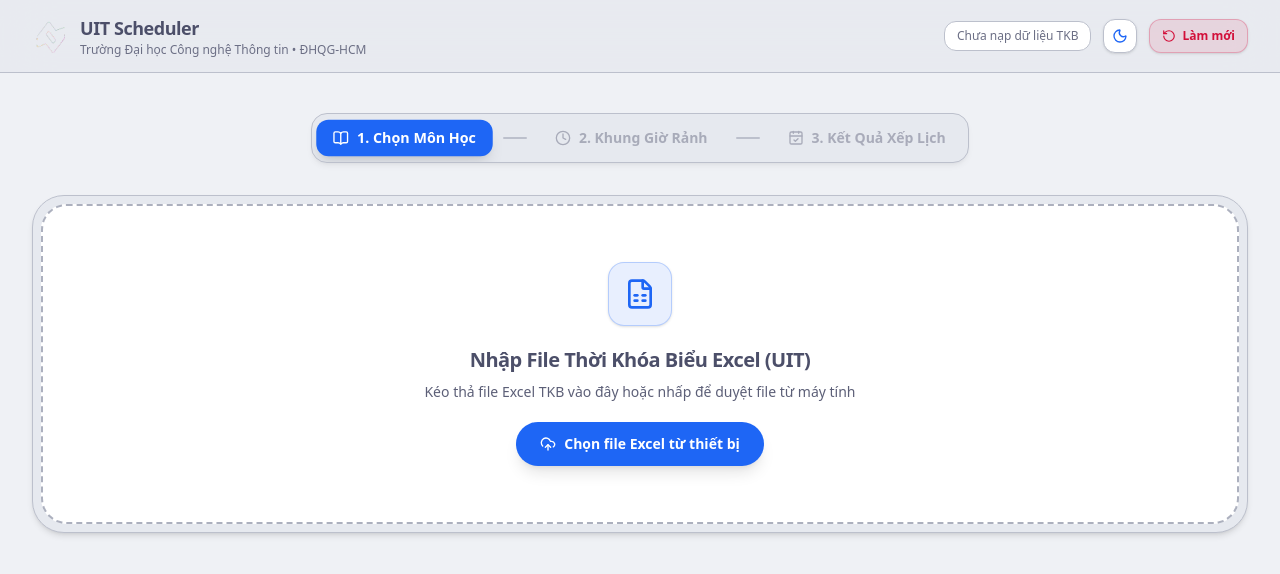
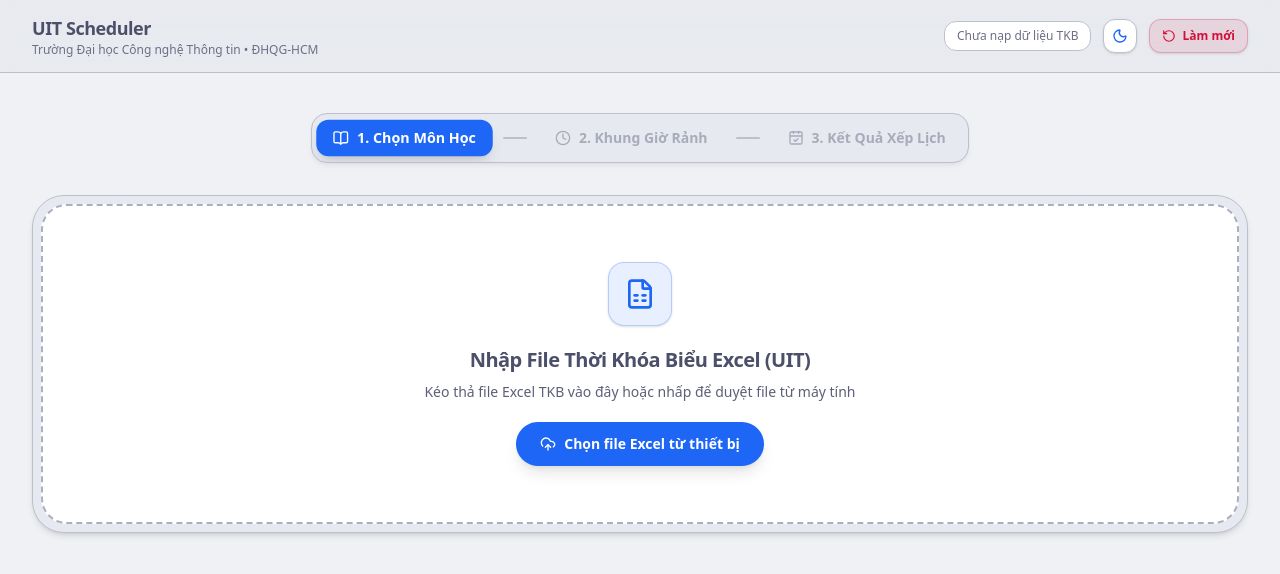
Before and after one commit to TiLDyiou/uit-scheduler, a Next.js app: page / in a window 1280 px wide. Shown: the top 574 px of the page. Built offline with nearby package versions, Linux system fonts and the light colour scheme.

Commit message:
một phát chưa ăn được đâu

```diff
--- a/src/components/Header.tsx
+++ b/src/components/Header.tsx
@@ -1,8 +1,7 @@
 "use client";
 
 import { useEffect, useState } from "react";
-import Image from "next/image";
-import { RotateCcw, Sun, Moon, GraduationCap } from "lucide-react";
+import { RotateCcw, Sun, Moon } from "lucide-react";
 
 interface HeaderProps {
   totalSections: number;
@@ -49,27 +48,13 @@ export default function Header({
     <header className="sticky top-0 z-40 border-b border-[var(--border-muted)] bg-[var(--bg-storm)]/80 backdrop-blur-xl transition-colors duration-300">
       <div className="max-w-7xl mx-auto px-4 sm:px-6 lg:px-8 py-3.5 flex items-center justify-between gap-4">
         {/* Left: Brand & UIT Title */}
-        <div className="flex items-center gap-3 min-w-0">
-          <div className="w-9 h-9 flex items-center justify-center shrink-0 transition-transform hover:scale-105 duration-200">
-            <Image
-              src="/icon.png"
-              alt="UIT Scheduler Logo"
-              width={36}
-              height={36}
-              className="w-full h-full object-contain"
-              priority
-            />
-          </div>
-          <div className="min-w-0">
-            <div className="flex items-center gap-2">
-              <h1 className="text-base sm:text-lg font-extrabold text-[var(--fg-editor)] tracking-tight truncate flex items-center gap-2">
-                UIT Scheduler
-              </h1>
-            </div>
-            <p className="text-xs text-[var(--fg-comments)] truncate flex items-center gap-1.5 font-medium">
-              <span>Trường Đại học Công nghệ Thông tin • ĐHQG-HCM</span>
-            </p>
-          </div>
+        <div className="min-w-0">
+          <h1 className="text-base sm:text-lg font-extrabold text-[var(--fg-editor)] tracking-tight truncate">
+            UIT Scheduler
+          </h1>
+          <p className="text-xs text-[var(--fg-comments)] truncate font-medium">
+            <span>Trường Đại học Công nghệ Thông tin • ĐHQG-HCM</span>
+          </p>
         </div>
 
         {/* Right: Stats, Theme toggle, Reset button */}
```
